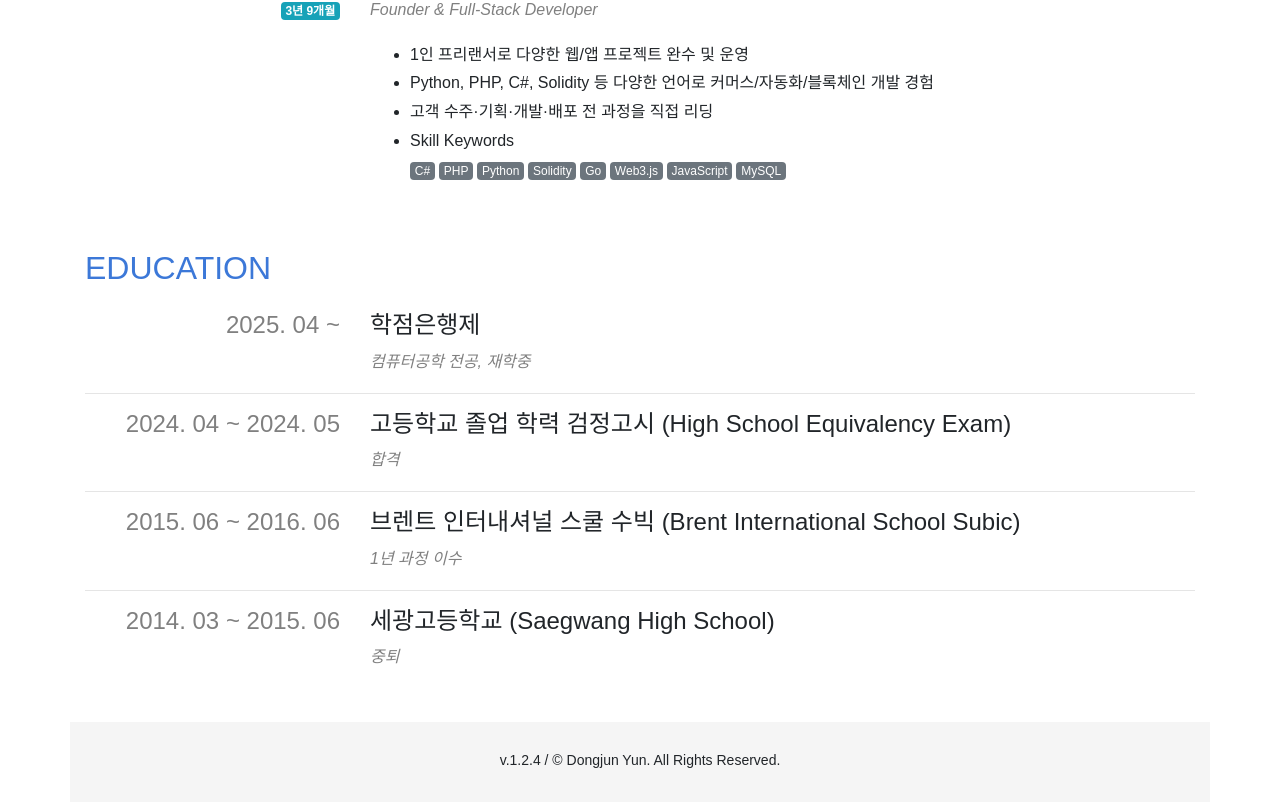
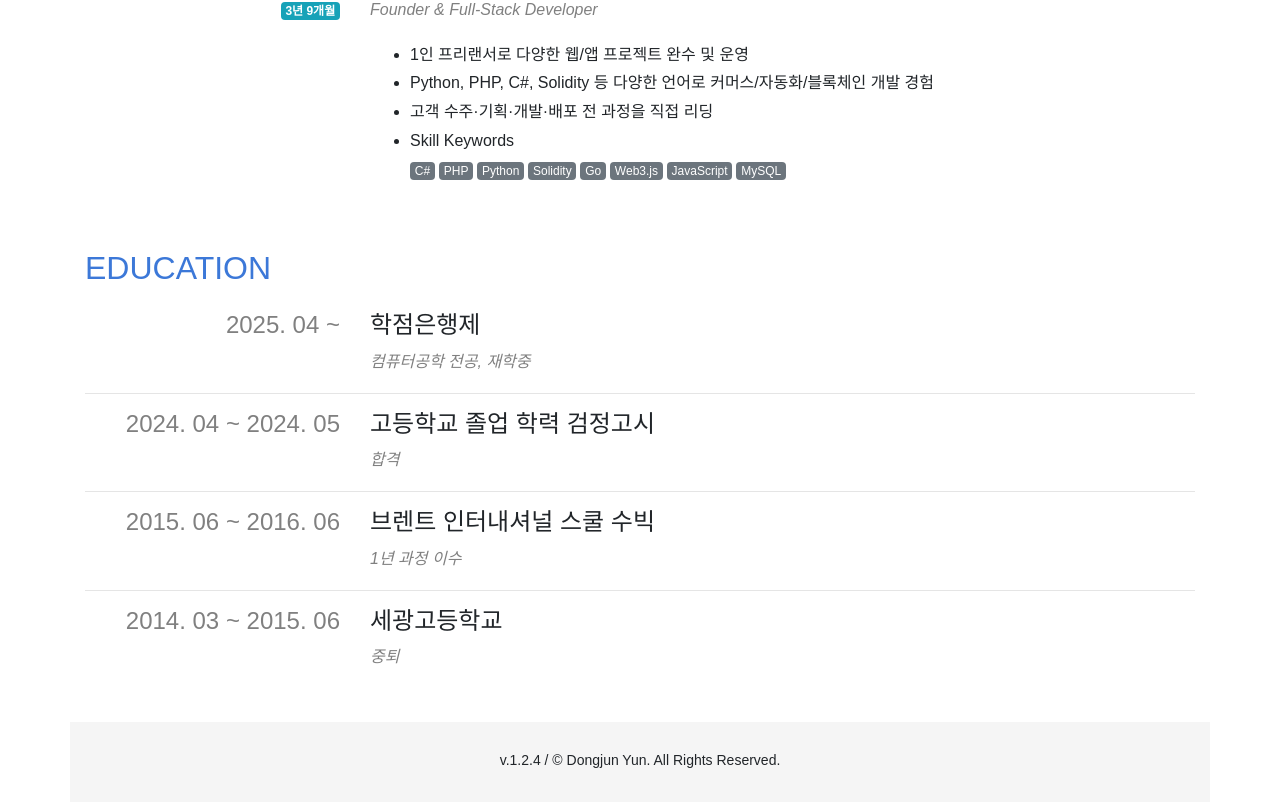
Before and after one commit to yuneast/resume, a Next.js app: page / in a window 1280 px wide. Shown: the part 3473-4275 px from the top of the page. Built offline with nearby package versions, Linux system fonts and the light colour scheme; a web font is replaced by a local one.

Commit message:
Update education.ts

```diff
--- a/payload/education.ts
+++ b/payload/education.ts
@@ -12,21 +12,21 @@ const education: IEducation.Payload = {
     },
     {
       id: 2,
-      title: '고등학교 졸업 학력 검정고시 (High School Equivalency Exam)',
+      title: '고등학교 졸업 학력 검정고시',
       subTitle: '합격',
       startedAt: '2024-04',
       endedAt: '2024-05',
     },
     {
       id: 3,
-      title: '브렌트 인터내셔널 스쿨 수빅 (Brent International School Subic)',
+      title: '브렌트 인터내셔널 스쿨 수빅',
       subTitle: '1년 과정 이수',
       startedAt: '2015-06',
       endedAt: '2016-06',
     },
     {
       id: 4,
-      title: '세광고등학교 (Saegwang High School)',
+      title: '세광고등학교',
       subTitle: '중퇴',
       startedAt: '2014-03',
       endedAt: '2015-06',
```
